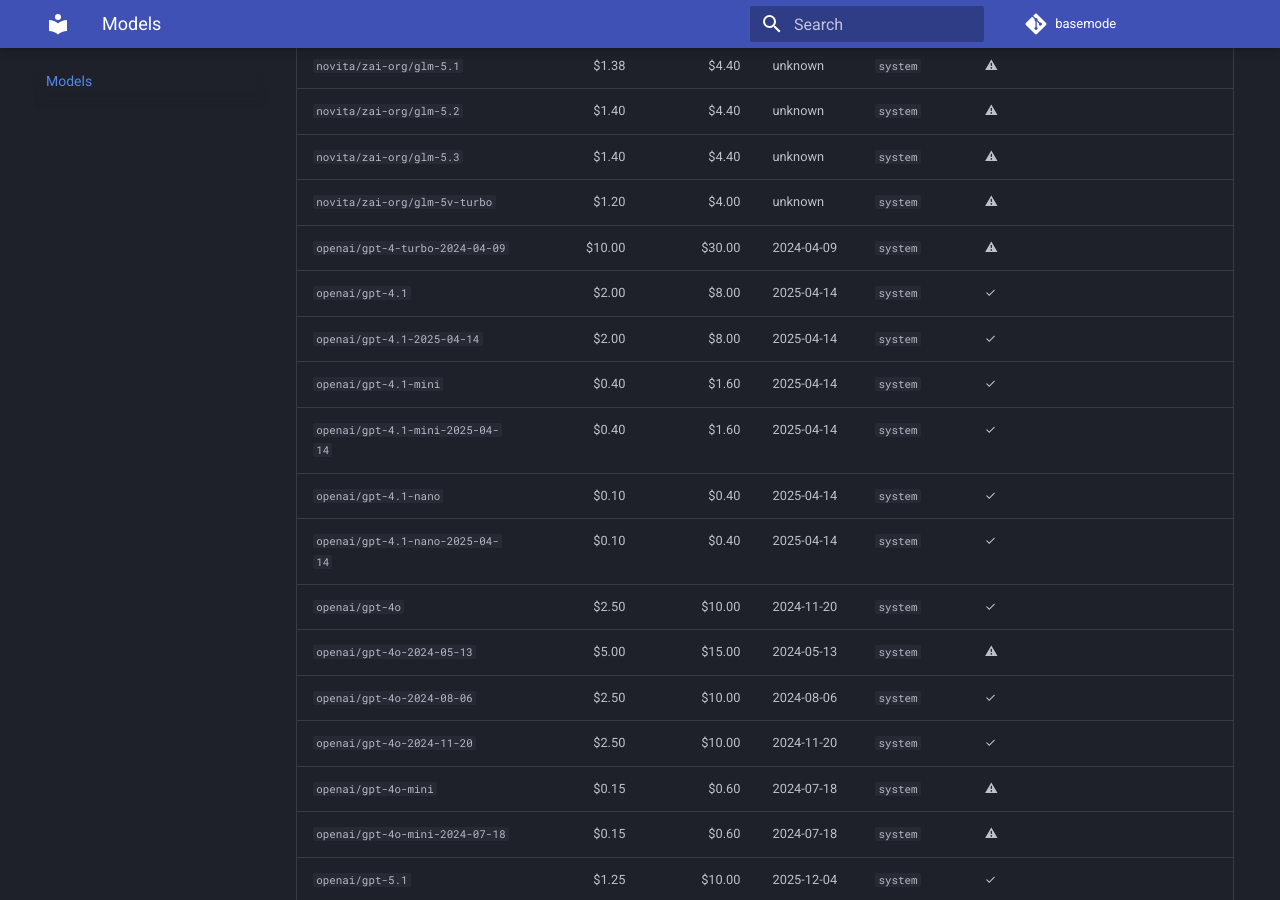
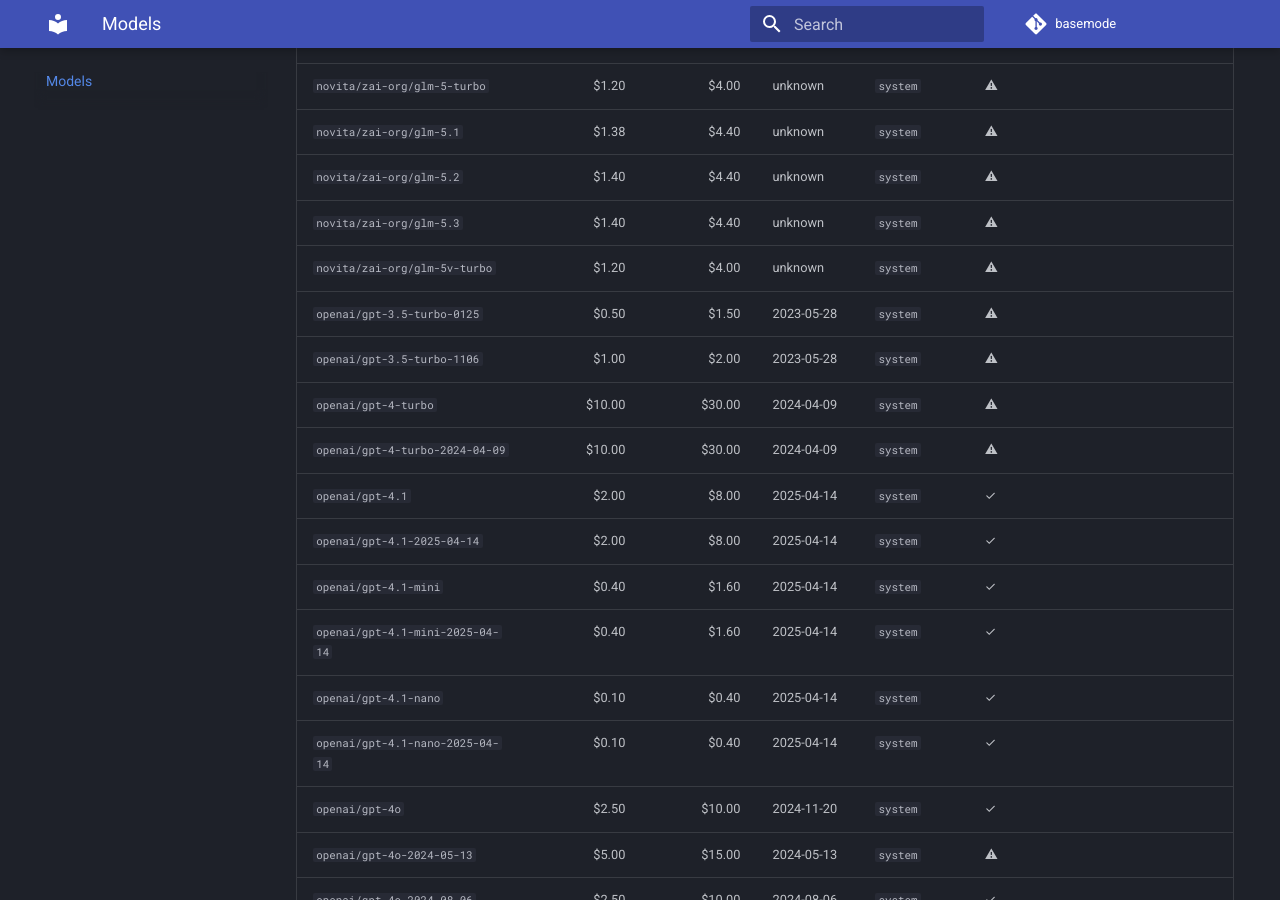
Before and after one commit to FergusFettes/basemode, an MkDocs documentation site: the page built from docs/usage/Verified Models.md, in a window 1280 px wide and 900 px high, scrolled down 13930 px. Built offline with MkDocs 1.6.1 and Material for MkDocs 9.7.7, drawn with Linux system fonts in a browser that asks for light colours; comment, search, counter and statistics services are not loaded; some of the changed text lies outside the part shown.

Commit message:
chore(models): consolidate verified model updates

```diff
--- a/docs/usage/Verified Models.md
+++ b/docs/usage/Verified Models.md
@@ -5,13 +5,14 @@
 | Model | Input cost (/1M) | Output cost (/1M) | Release date | Prompt method | Reliability | Quirks |
 |---|---:|---:|---|---|---|---|
 | `anthropic/claude-fable-5` | $10.00 | $50.00 | 2026-06-09 | `system` | ✓ | `no_prefill`, `no_temperature` |
+| `anthropic/claude-fable-5-1` | $10.00 | $50.00 | 2026-08-31 | `system` | ✓ |  |
 | `anthropic/claude-haiku-4-5-20251001` | $1.00 | $5.00 | 2025-10-01 | `prefill` | ✓ |  |
 | `anthropic/claude-opus-4-1-20250805` | $15.00 | $75.00 | 2025-08-05 | `prefill` | ✓ |  |
 | `anthropic/claude-opus-4-20250514` | $15.00 | $75.00 | 2025-05-22 | `prefill` | ✓ |  |
 | `anthropic/claude-opus-4-5-20251101` | $5.00 | $25.00 | 2025-11-24 | `prefill` | ✓ |  |
 | `anthropic/claude-opus-4-6` | $5.00 | $25.00 | 2026-02-05 | `system` | ✓ | `no_prefill` |
 | `anthropic/claude-opus-4-7` | $5.00 | $25.00 | 2026-04-16 | `system` | ✓ | `no_prefill`, `no_temperature` |
-| `anthropic/claude-opus-4-8` | $5.00 | $25.00 | unknown | `system` | ⚠ | `no_temperature` |
+| `anthropic/claude-opus-4-8` | $5.00 | $25.00 | unknown | `system` | ⚠ | `no_prefill`, `no_temperature` |
 | `anthropic/claude-opus-5` | $5.00 | $25.00 | unknown | `few_shot` | ⚠ | `no_prefill`, `no_temperature` |
 | `anthropic/claude-sonnet-4-20250514` | $3.00 | $15.00 | 2025-05-22 | `prefill` | ✓ |  |
 | `anthropic/claude-sonnet-4-5-20250929` | $3.00 | $15.00 | 2025-09-29 | `prefill` | ✓ |  |
@@ -243,6 +244,9 @@
 | `novita/zai-org/glm-5.2` | $1.40 | $4.40 | unknown | `system` | ⚠ |  |
 | `novita/zai-org/glm-5.3` | $1.40 | $4.40 | unknown | `system` | ⚠ |  |
 | `novita/zai-org/glm-5v-turbo` | $1.20 | $4.00 | unknown | `system` | ⚠ |  |
+| `openai/gpt-3.5-turbo-0125` | $0.50 | $1.50 | 2023-05-28 | `system` | ⚠ |  |
+| `openai/gpt-3.5-turbo-1106` | $1.00 | $2.00 | 2023-05-28 | `system` | ⚠ |  |
+| `openai/gpt-4-turbo` | $10.00 | $30.00 | 2024-04-09 | `system` | ⚠ |  |
 | `openai/gpt-4-turbo-2024-04-09` | $10.00 | $30.00 | 2024-04-09 | `system` | ⚠ |  |
 | `openai/gpt-4.1` | $2.00 | $8.00 | 2025-04-14 | `system` | ✓ |  |
 | `openai/gpt-4.1-2025-04-14` | $2.00 | $8.00 | 2025-04-14 | `system` | ✓ |  |
--- a/pyproject.toml
+++ b/pyproject.toml
@@ -4,7 +4,7 @@
 
 [project]
 name = "basemode"
-version = "0.1.39"
+version = "0.1.40"
 description = "Make any LLM do raw text continuation"
 readme = "README.md"
 license = "Apache-2.0"
```
Also changed, not shown: README.md (+1 -1 lines), 4 other files.
